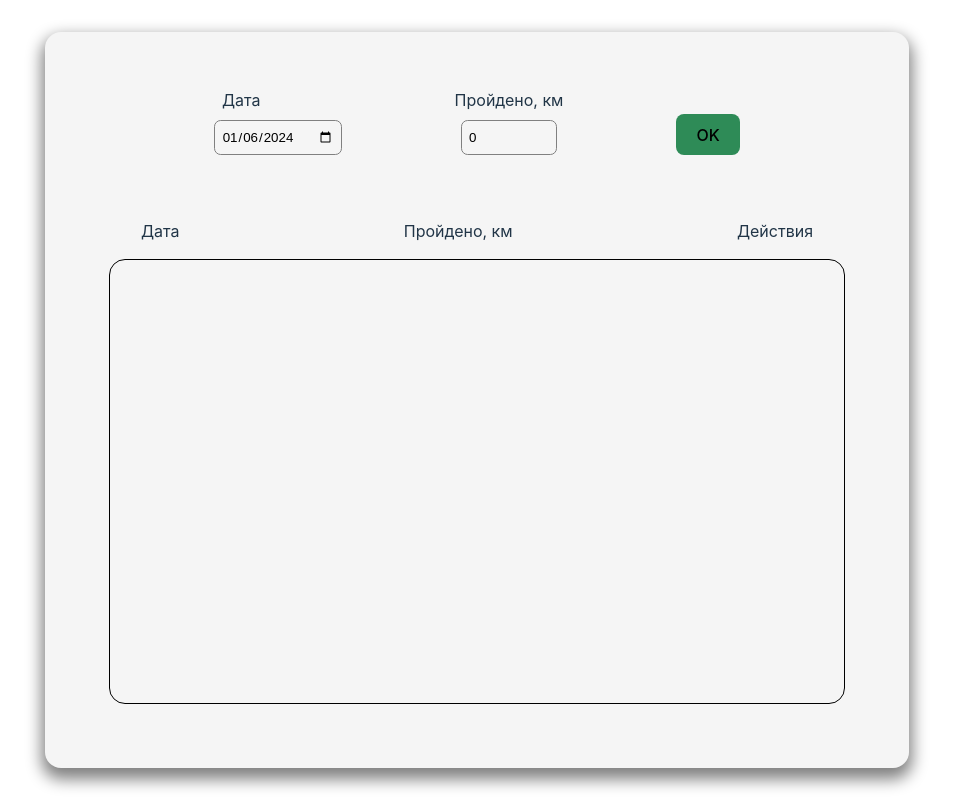
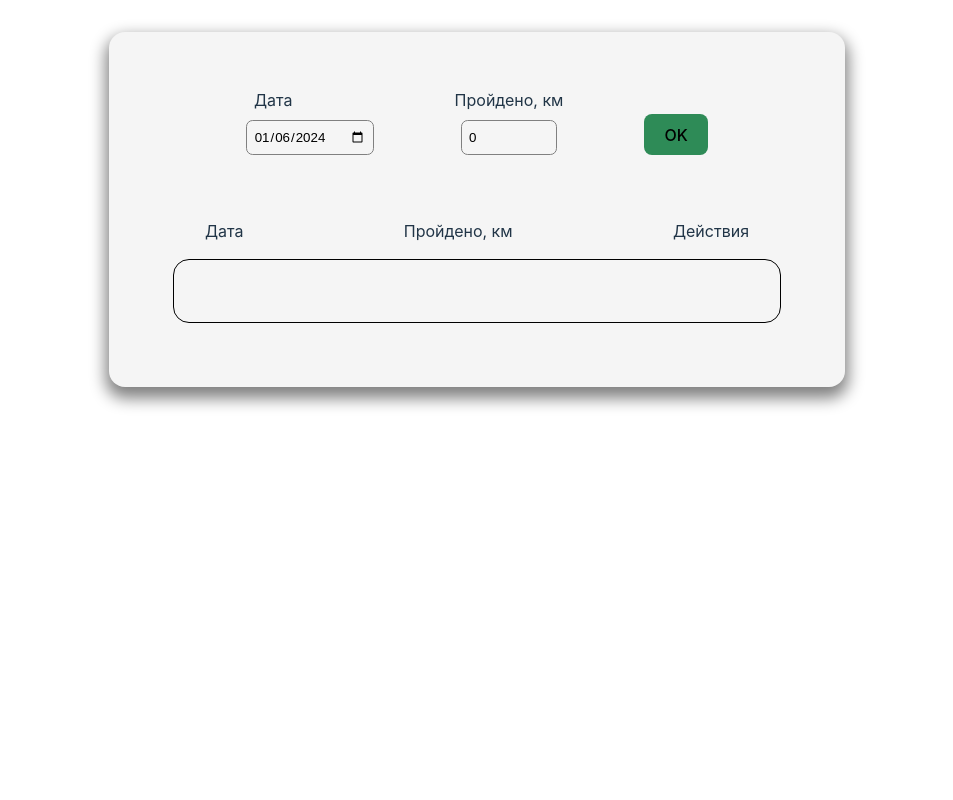
Before and after one commit to teodorro/nl-react-4-2, a React (Vite) app: page / in a window 1280 px wide. Shown: the whole page, without its empty margins (163-1116 px from the left). Built offline with nearby package versions, Linux system fonts and the light colour scheme.

Commit message:
fix: many items

```diff
--- a/src/App.jsx
+++ b/src/App.jsx
@@ -1,36 +1,12 @@
-// import { useState } from 'react'
-// import reactLogo from './assets/react.svg'
-// import viteLogo from '/vite.svg'
 import "./App.css";
 import Steps from "./components/Steps";
+import "./css/main.css"
 
 function App() {
-  // const [count, setCount] = useState(0)
-
   return (
-    <>
+    <div className="steps-wrapper">
       <Steps />
-      {/* <div>
-        <a href="https://vitejs.dev" target="_blank">
-          <img src={viteLogo} className="logo" alt="Vite logo" />
-        </a>
-        <a href="https://react.dev" target="_blank">
-          <img src={reactLogo} className="logo react" alt="React logo" />
-        </a>
-      </div>
-      <h1>Vite + React</h1>
-      <div className="card">
-        <button onClick={() => setCount((count) => count + 1)}>
-          count is {count}
-        </button>
-        <p>
-          Edit <code>src/App.jsx</code> and save to test HMR
-        </p>
-      </div>
-      <p className="read-the-docs">
-        Click on the Vite and React logos to learn more
-      </p> */}
-    </>
+    </div>
   );
 }
 
--- a/src/components/Steps.jsx
+++ b/src/components/Steps.jsx
@@ -11,6 +11,7 @@ Date.prototype.toDateInputValue = function () {
 export default function Steps() {
   const [date, setDate] = useState(new Date().toDateInputValue());
   const [km, setKm] = useState(0);
+  // eslint-disable-next-line no-unused-vars
   const [items, setItems] = useState([]);
   const itemsRef = useRef([]);
   return (
--- a/src/css/main.css
+++ b/src/css/main.css
@@ -1,12 +1,16 @@
-.steps {
+.steps-wrapper {
   position: absolute;
-  bottom: 0;
   top: 0;
   left: 0;
   right: 0;
   max-width: 800px;
   min-width: 500px;
-  margin: 2em auto;
+  min-height: 400px;
+  margin: 0 auto;
+}
+
+.steps {
+  margin: 2em;
   padding: 2em;
   box-shadow: 0em 0.5em 1em 0.2em grey;
   background-color: whitesmoke;
@@ -20,6 +24,7 @@
   flex: 1 1 auto;
   display: flex;
   flex-direction: column;
+  min-height: 120px;
 }
 .steps-header {
   display: flex;
@@ -75,7 +80,6 @@
   align-items: center;
   margin: 0.0em 0em;
   padding: 0.2em 1em;
-  /* border: 1px solid #000; */
 }
 .step-item:hover {
   background:#eee;
```
